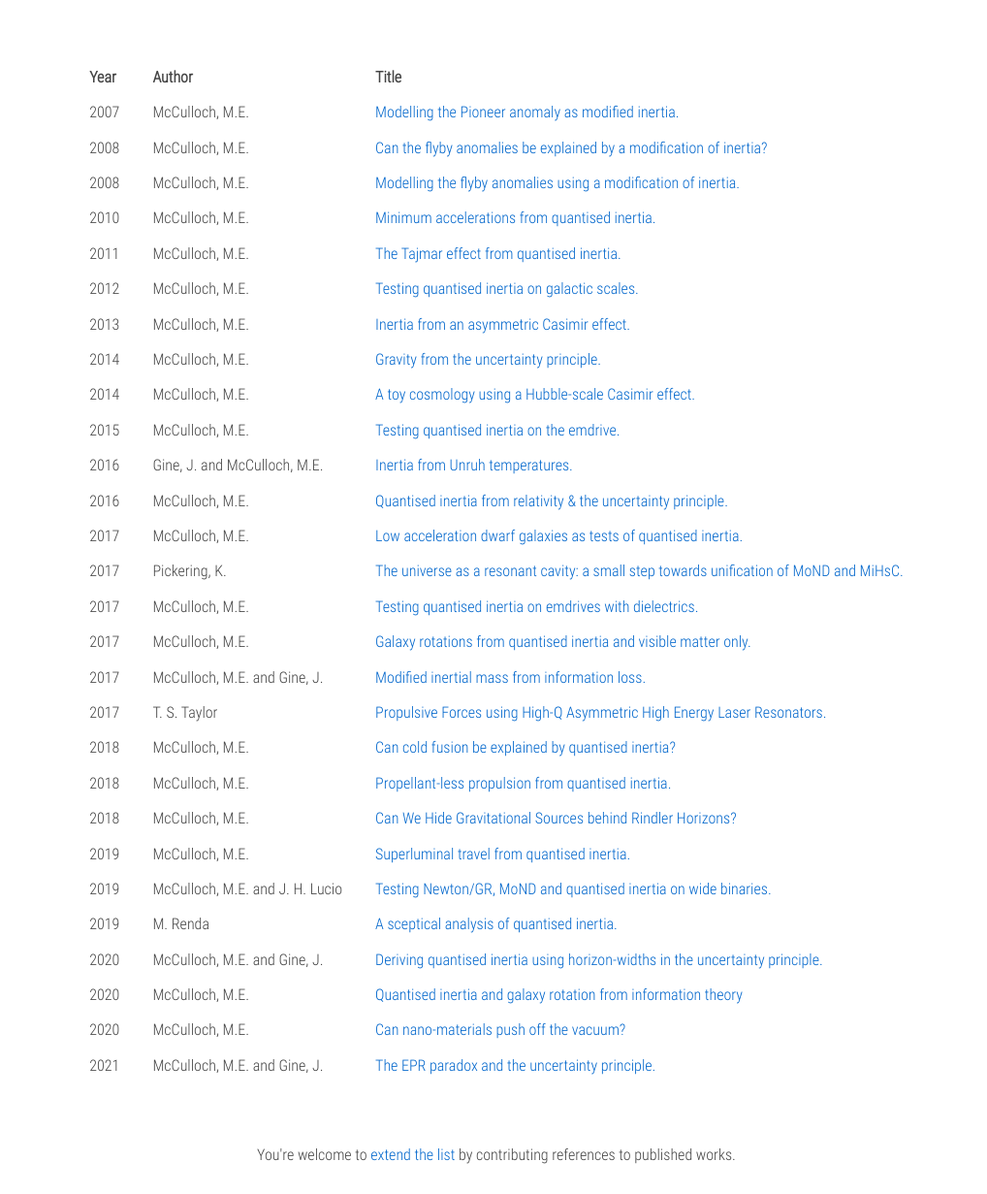
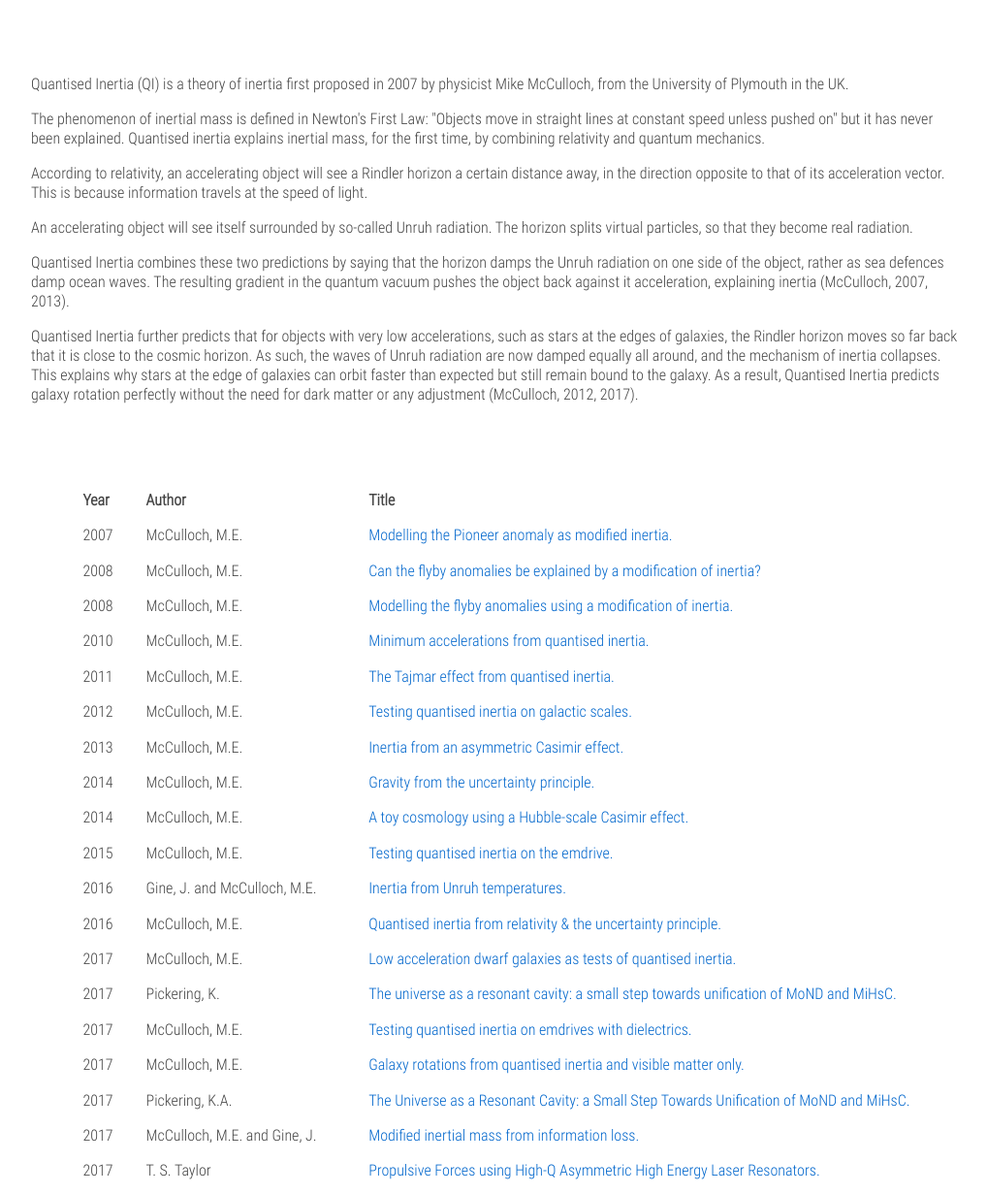
Before and after one commit to quantizedinertia/papers, a plain HTML site: page index.html in a window 1280 px wide. Shown: the part 187-1418 px from the top of the page at 97% size, without its empty margins (128-1146 px from the left). Drawn offline with nearby package versions, Linux system fonts and the light colour scheme.

Commit message:
Add about banner on the research page (#4)
* Update index.html
* Update style.css
* Update data.json

```diff
--- a/css/style.css
+++ b/css/style.css
@@ -47,6 +47,13 @@ a:visited { color: #369; }
 header { margin: 4rem auto; }
 header h1 { font-family: "Roboto", sans-serif; }
 
+section {
+  width: 60rem;
+  margin: 0 auto 4rem;
+  text-align: left;
+  line-height: 1.25;
+}
+
 th, td {
   padding: 0.5rem 1rem;
   text-align: left;
--- a/data.json
+++ b/data.json
@@ -114,6 +114,13 @@
   {
     "year": 2017,
     "type": "Theoretical",
+    "link": "http://www.isaacpub.org/4/1098/2/1/2/2017/AdAp.html",
+    "title": "The Universe as a Resonant Cavity: a Small Step Towards Unification of MoND and MiHsC.",
+    "author": "Pickering, K.A."
+  },
+  {
+    "year": 2017,
+    "type": "Theoretical",
     "link": "http://www.worldscientific.com/doi/abs/10.1142/S0217732317501486",
     "title": "Modified inertial mass from information loss.",
     "author": "McCulloch, M.E. and Gine, J."
--- a/index.html
+++ b/index.html
@@ -21,6 +21,15 @@
       <h1>Researches</h1>
       <h3>Published papers on <a href="https://quantizedinertia.com/" title="Homepage">Quantized Inertia</a></h3>
     </header>
+
+    <section>
+      <p>Quantised Inertia (QI) is a theory of inertia first proposed in 2007 by physicist Mike McCulloch, from the University of Plymouth in the UK.</p>
+      <p>The phenomenon of inertial mass is defined in Newton's First Law: "Objects move in straight lines at constant speed unless pushed on" but it has never been explained. Quantised inertia explains inertial mass, for the first time, by combining relativity and quantum mechanics.</p>
+      <p>According to relativity, an accelerating object will see a Rindler horizon a certain distance away, in the direction opposite to that of its acceleration vector. This is because information travels at the speed of light.</p>
+      <p>An accelerating object will see itself surrounded by so-called Unruh radiation. The horizon splits virtual particles, so that they become real radiation.</p>
+      <p>Quantised Inertia combines these two predictions by saying that the horizon damps the Unruh radiation on one side of the object, rather as sea defences damp ocean waves. The resulting gradient in the quantum vacuum pushes the object back against it acceleration, explaining inertia (McCulloch, 2007, 2013).</p>
+      <p>Quantised Inertia further predicts that for objects with very low accelerations, such as stars at the edges of galaxies, the Rindler horizon moves so far back that it is close to the cosmic horizon. As such, the waves of Unruh radiation are now damped equally all around, and the mechanism of inertia collapses. This explains why stars at the edge of galaxies can orbit faster than expected but still remain bound to the galaxy. As a result, Quantised Inertia predicts galaxy rotation perfectly without the need for dark matter or any adjustment (McCulloch, 2012, 2017).</p>
+    </section>
 
     <table>
       <thead>
```
